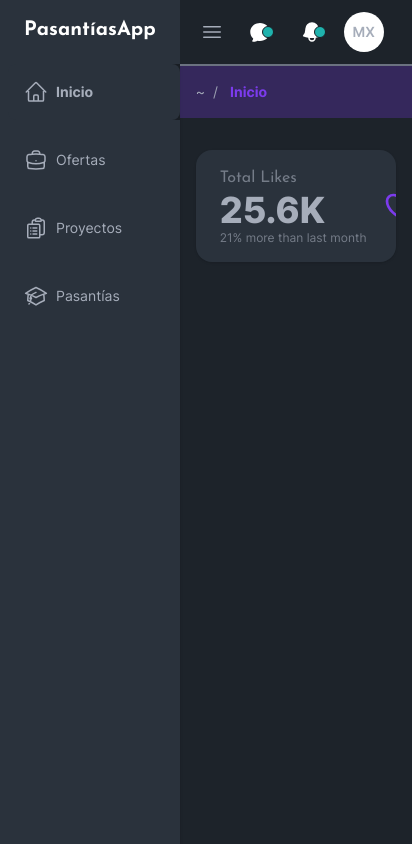
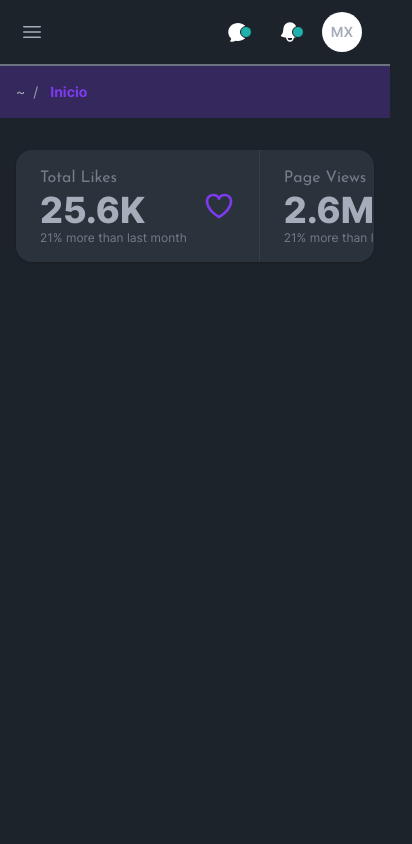
Before and after one commit to esteban-florez/novaship, a Next.js app: page / in a window 390 px wide. Shown: the whole page, 412 px wide, since content can reach past the window. Built offline with nearby package versions, Linux system fonts and the light colour scheme.

Commit message:
Aside hides on mobile only css

```diff
--- a/components/layout/Aside.tsx
+++ b/components/layout/Aside.tsx
@@ -49,7 +49,7 @@ export default function Aside() {
   const pathname = usePathname()
 
   return (
-    <ul className="menu min-h-screen gap-3 bg-neutral shadow">
+    <ul className="menu hidden min-h-screen gap-3 bg-neutral shadow sm:block">
       <li className="menu-title">
         <Link
           href="/"
```
